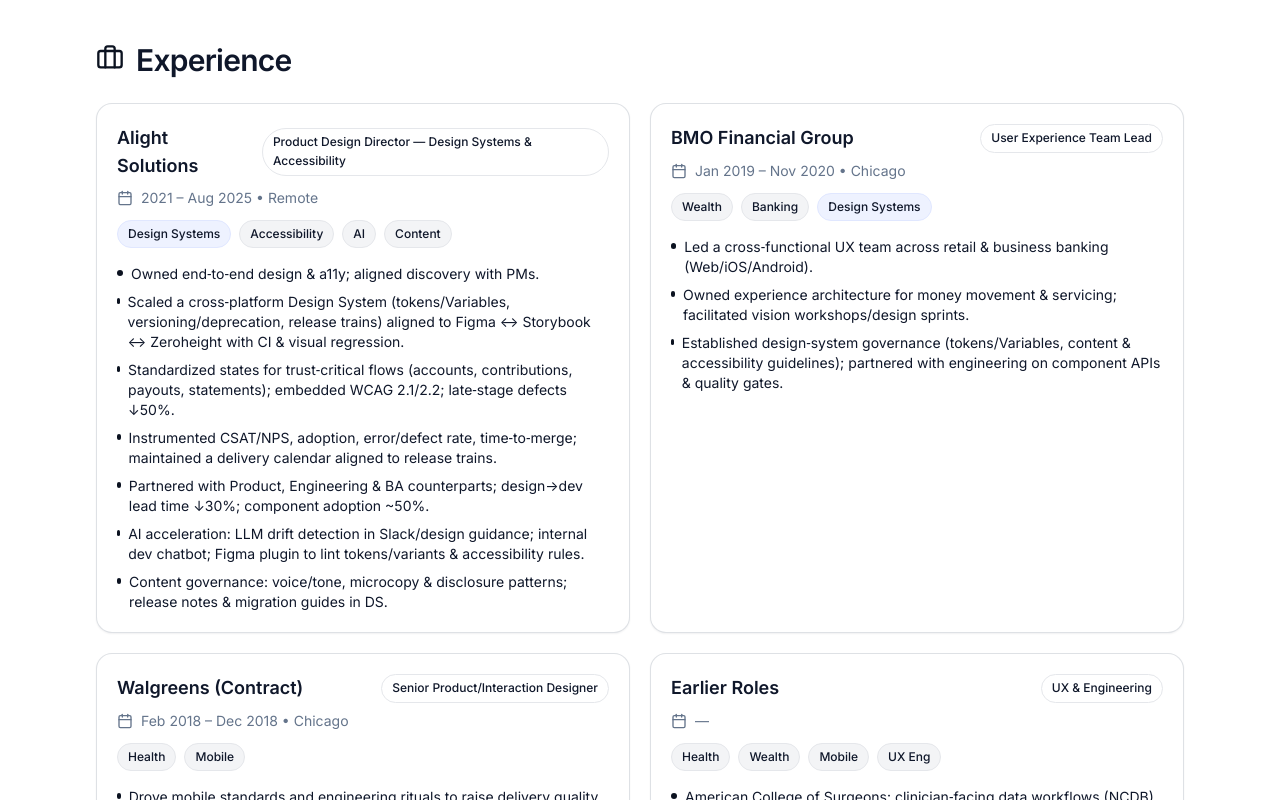
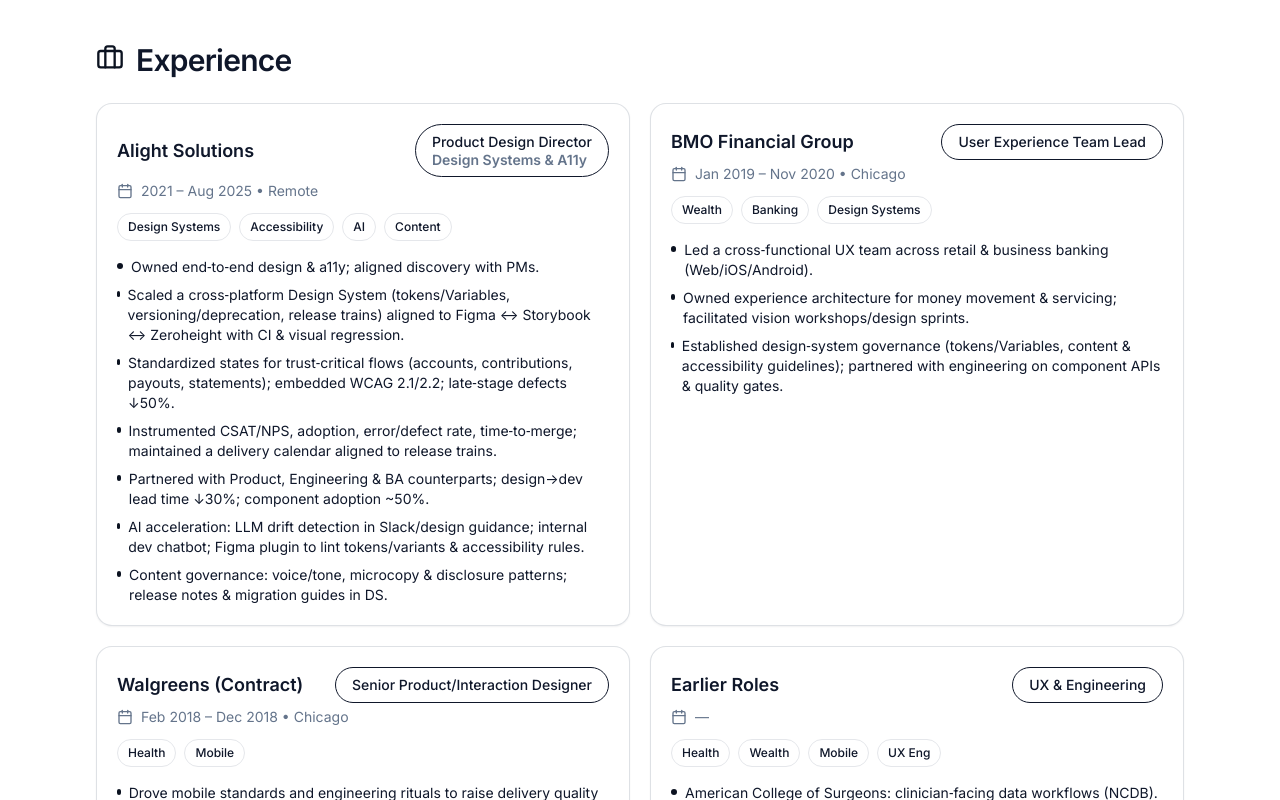
Before and after one commit to rflores-alight/Portfolio, a React (Vite) app: page / in a window 1280 px wide. Shown: the part 1320-2120 px from the top of the page. Built offline with nearby package versions, Linux system fonts and the light colour scheme.

Commit message:
fixed Experience Card pills

```diff
--- a/src/App.jsx
+++ b/src/App.jsx
@@ -40,7 +40,9 @@
 const EXPERIENCE = [
   {
     company: "Alight Solutions",
-    role: "Product Design Director — Design Systems & Accessibility",
+    //role: "Product Design Director — Design Systems & Accessibility",
+    roleTitle: "Product Design Director",
+    roleSub: "Design Systems & A11y",
     period: "2021 – Aug 2025 • Remote",
     bullets: [
       "Owned end‑to‑end design & a11y; aligned discovery with PMs.",
@@ -55,7 +57,7 @@
   },
   {
     company: "BMO Financial Group",
-    role: "User Experience Team Lead",
+    roleTitle: "User Experience Team Lead",
     period: "Jan 2019 – Nov 2020 • Chicago",
     bullets: [
       "Led a cross‑functional UX team across retail & business banking (Web/iOS/Android).",
@@ -66,7 +68,7 @@
   },
   {
     company: "Walgreens (Contract)",
-    role: "Senior Product/Interaction Designer",
+    roleTitle: "Senior Product/Interaction Designer",
     period: "Feb 2018 – Dec 2018 • Chicago",
     bullets: [
       "Drove mobile standards and engineering rituals to raise delivery quality & speed for consumer health/retail experiences.",
@@ -75,7 +77,7 @@
   },
   {
     company: "Earlier Roles",
-    role: "UX & Engineering",
+    roleTitle: "UX & Engineering",
     period: "—",
     bullets: [
       "American College of Surgeons: clinician‑facing data workflows (NCDB).",
@@ -165,23 +167,78 @@
   );
 };
 
-const ExperienceCard = ({ item }) => (
+const RoleChip = ({ title, sub, className = "" }) => (
+  <>
+    {/* Desktop/tablet: small content-hugging pill on the right */}
+    <div
+      className={`hidden sm:inline-flex flex-col items-start w-fit
+                  rounded-full border bg-muted/40 px-4 py-2 text-sm leading-tight
+                  text-foreground ${className}`}
+    >
+      <span className="font-medium">{title}</span>
+      {sub ? <span className="text-muted-foreground">{sub}</span> : null}
+    </div>
+
+    {/* Mobile: show the same pill under the company name */}
+    <div
+      className="sm:hidden mt-2 inline-flex flex-col items-start w-fit
+                 rounded-full border bg-muted/40 px-4 py-2 text-sm leading-tight
+                 text-foreground"
+    >
+      <span className="font-medium">{title}</span>
+      {sub ? <span className="text-muted-foreground">{sub}</span> : null}
+    </div>
+  </>
+);
+
+
+const RolePill = ({ title, sub }) => (
+  <div className="rounded-full border px-4 py-2 text-sm bg-background shadow-sm
+                  text-foreground/90 flex flex-wrap items-center gap-x-2 leading-tight max-w-full">
+    <span className="whitespace-nowrap font-medium">{title}</span>
+
+    {sub && (
+      <>
+        {/* Desktop/tablet: keep on same line with a dot */}
+        <span className="hidden sm:inline whitespace-nowrap shrink-0 text-muted-foreground
+                         ">
+          {sub}
+        </span>
+
+        {/* Mobile: force the entire phrase to the next line (no dot) */}
+        <span className="inline sm:hidden basis-full whitespace-nowrap shrink-0 text-muted-foreground">
+          {sub}
+        </span>
+      </>
+    )}
+  </div>
+);
+
+const ExperienceCard = ({ item }) => {
+  const roleText = item.roleTitle
+    ? `${item.roleTitle}${item.roleSub ? " — " + item.roleSub : ""}`
+    : (item.role || "");
+
+  return (
     <Card className="rounded-2xl shadow-sm">
       <CardHeader className="pb-2">
         <CardTitle className="text-lg flex items-center justify-between gap-3">
           <span className="font-semibold">{item.company}</span>
-        <Badge variant="secondary" className="ml-auto">{item.role}</Badge>
+          <RoleChip
+          title={item.roleTitle || (item.role?.split(" — ")[0] ?? "")}
+          sub={item.roleSub || (item.role?.split(" — ")[1] ?? "")}
+          className="ml-auto"
+        />
         </CardTitle>
 
-      <div className="text-sm text-muted-foreground flex items-center gap-2 mt-2">
+        <div className="text-sm text-muted-foreground flex items-center gap-2 mt-1">
           <Calendar size={16} />
           <span>{item.period}</span>
         </div>
 
-      {/* tags on their own row */}
         <div className="flex flex-wrap gap-2 mt-3">
           {item.tags?.map((t) => (
-          <Badge key={t} variant={t === "Design Systems" ? "blue" : "soft"}>{t}</Badge>
+            <Badge key={t} variant="secondary">{t}</Badge>
           ))}
         </div>
       </CardHeader>
@@ -196,6 +253,8 @@
       </CardContent>
     </Card>
   );
+};
+
 
 const ProjectCard = ({ p }) => (
   <Card className="rounded-2xl shadow-sm h-full">
```
Lines whose indentation alone changed are shown as unchanged.
